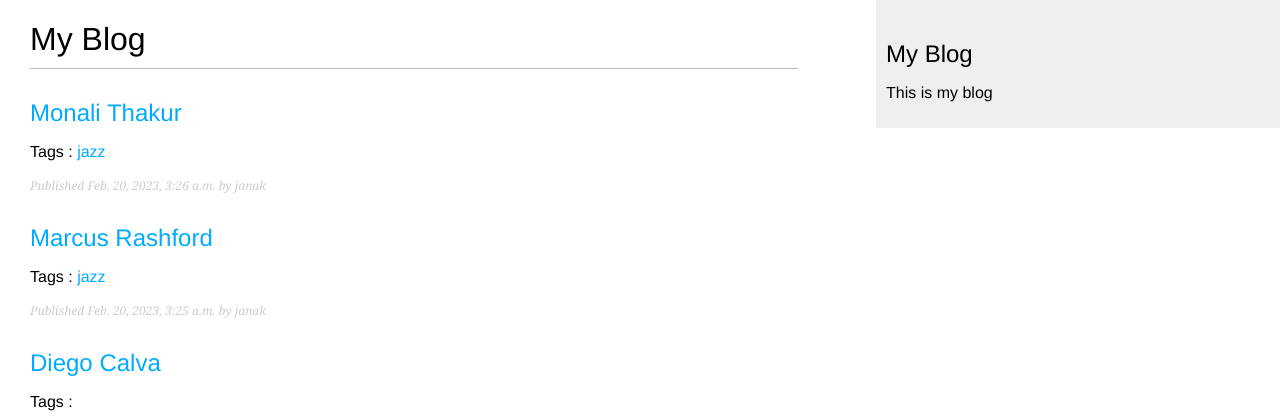
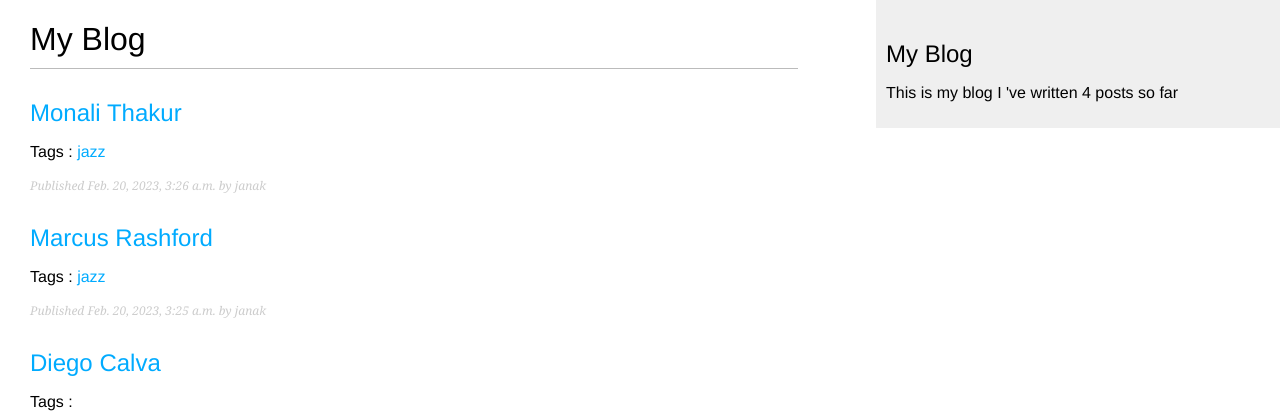
Before and after one commit to gunjanak/Django_Blog, a Django app: page /blog/ in a window 1280 px wide. Shown: the top 420 px of the page. Run offline with Django 4.2, Linux system fonts and the light colour scheme; data comes from the database, SQL or seed files in the repository; parts of the project's set-up code (start-up, migrations or seed data) failed here and were passed over.

Commit message:
blog count added

```diff
--- a/mysite/blog/templates/blog/base.html
+++ b/mysite/blog/templates/blog/base.html
@@ -1,3 +1,4 @@
+{% load blog_tags %}
 {% load static %}
 <!DOCTYPE html>
 <html>
@@ -18,7 +19,11 @@
         </div>
         <div id="sidebar">
             <h2>My Blog</h2>
-            <p>This is my blog</p>
+            <p>This is my blog
+                I 've written {% total_posts %} posts so far
+            </p>
+
+
         </div>
     </body>
 </html>
--- /dev/null
+++ b/mysite/blog/templatetags/blog_tags.py
@@ -0,0 +1,8 @@
+from django import template
+from ..models import Post
+
+register = template.Library()
+
+@register.simple_tag
+def total_posts():
+    return Post.published.count()
```
Also changed, not shown: mysite/blog/templates/blog/post/latest_posts.html (added), mysite/blog/templatetags/__init__.py (added).
